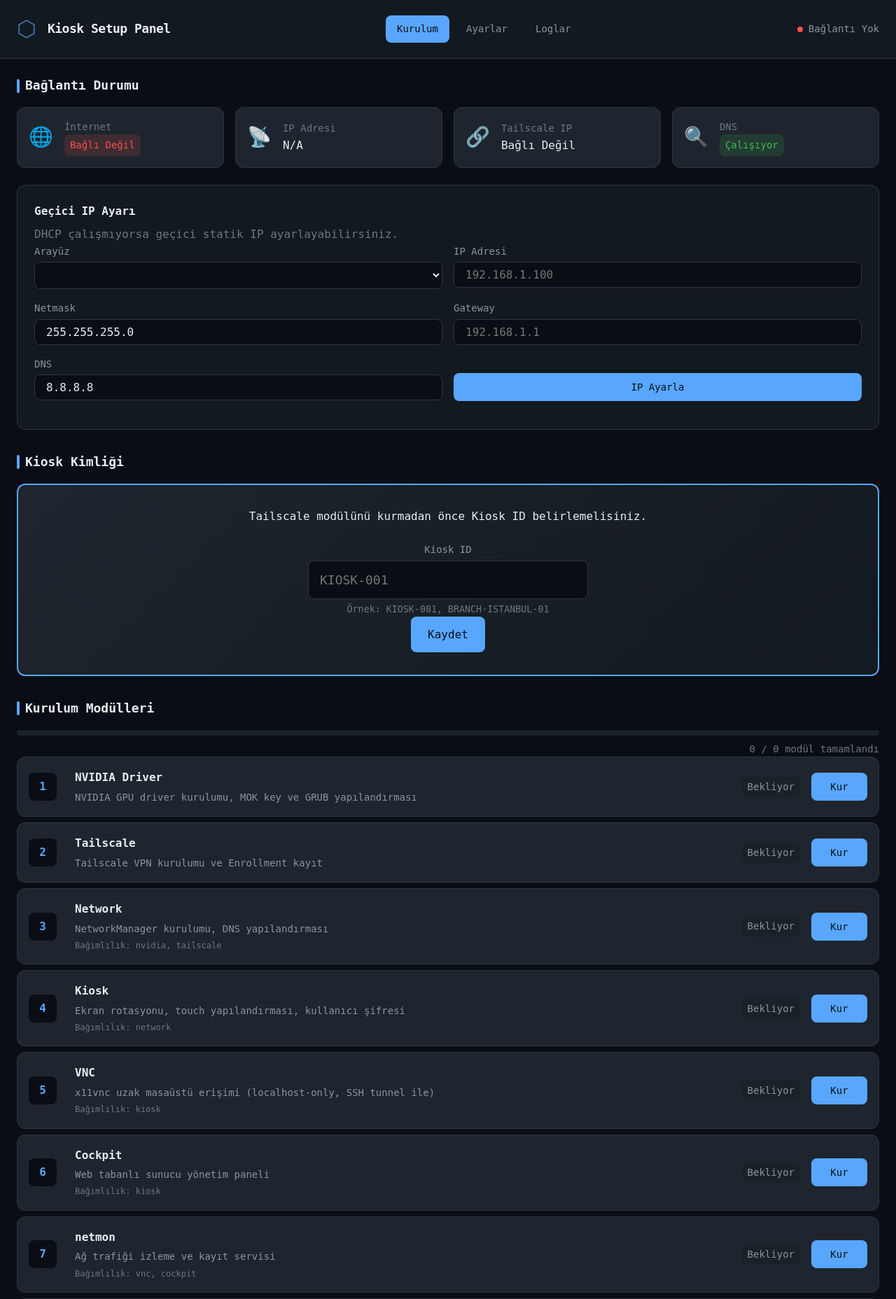
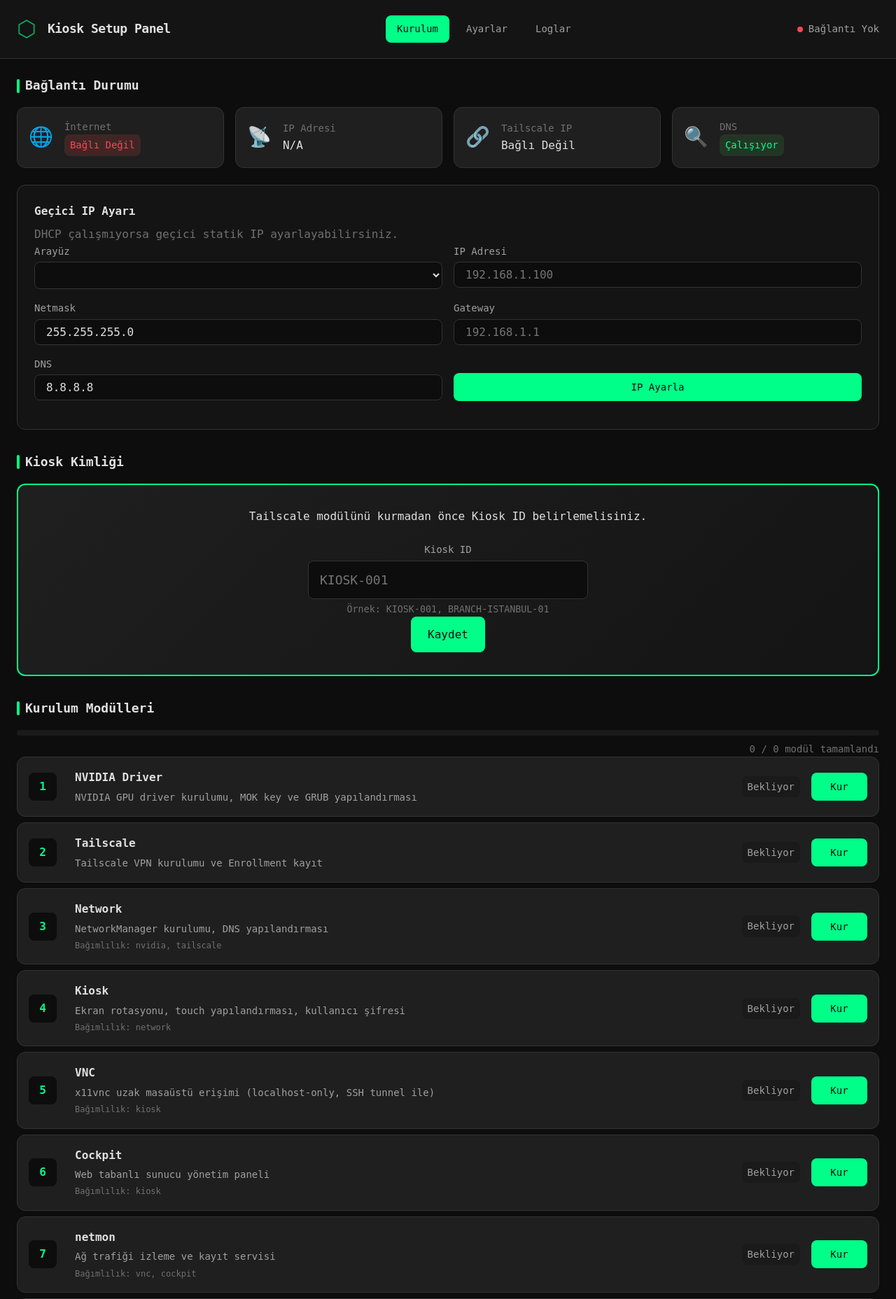
Before and after one commit to xofyy/kiosk-first-tailscale-setup, a Flask app: page / in a window 1280 px wide. Shown: the top 1856 px of the page at 70% size. Run offline with Flask 3, Linux system fonts and the light colour scheme; data that the repository does not hold is empty; parts of the project's set-up code (start-up, migrations or seed data) failed here and were passed over.

Commit message:
Enhance kiosk setup in install.sh by adding Chromium policy configuration for improved user experience. Update CSS for a new Neon Green + Dark Gray theme and prevent text selection in kiosk mode. Clean up debug logs in main.js and streamline data directory creation in kiosk scripts.

```diff
--- a/app/static/css/style.css
+++ b/app/static/css/style.css
@@ -3,23 +3,23 @@
    Modern, touch-friendly UI optimized for kiosk displays
    ============================================================================= */
 
-/* CSS Variables - Dark industrial theme */
+/* CSS Variables - Neon Green + Dark Gray Theme */
 :root {
-    --color-bg: #0a0e14;
-    --color-bg-secondary: #131920;
-    --color-bg-tertiary: #1a2129;
-    --color-surface: #1e252e;
-    --color-surface-hover: #252d38;
-    --color-border: #2d3640;
-    --color-text: #e6edf3;
-    --color-text-secondary: #8b949e;
-    --color-text-muted: #6e7681;
-    --color-primary: #58a6ff;
-    --color-primary-hover: #79b8ff;
-    --color-success: #3fb950;
-    --color-warning: #d29922;
-    --color-error: #f85149;
-    --color-accent: #a371f7;
+    --color-bg: #0d0d0d;
+    --color-bg-secondary: #141414;
+    --color-bg-tertiary: #1a1a1a;
+    --color-surface: #1f1f1f;
+    --color-surface-hover: #2a2a2a;
+    --color-border: #333333;
+    --color-text: #e0e0e0;
+    --color-text-secondary: #a0a0a0;
+    --color-text-muted: #707070;
+    --color-primary: #00ff88;
+    --color-primary-hover: #00cc6a;
+    --color-success: #00ff88;
+    --color-warning: #ffcc00;
+    --color-error: #ff4455;
+    --color-accent: #00ffaa;
     --font-family: 'JetBrains Mono', 'SF Mono', 'Fira Code', monospace;
     --font-size-base: 16px;
     --font-size-sm: 14px;
@@ -41,6 +41,20 @@
     box-sizing: border-box;
     margin: 0;
     padding: 0;
+    /* Metin seçimini engelle (kiosk modu için) */
+    -webkit-user-select: none;
+    -moz-user-select: none;
+    -ms-user-select: none;
+    user-select: none;
+    -webkit-touch-callout: none;
+}
+
+/* Input alanlarında seçime izin ver */
+input, textarea, [contenteditable="true"] {
+    -webkit-user-select: text;
+    -moz-user-select: text;
+    -ms-user-select: text;
+    user-select: text;
 }
 
 html {
--- a/app/static/js/main.js
+++ b/app/static/js/main.js
@@ -63,11 +63,6 @@ function showToast(message, type = 'info') {
 async function checkInternetStatus() {
     try {
         const data = await api.get('/system/internet');
-
-        // Debug log
-        console.log("API Response:", data);
-        console.log("conn-dns element:", document.getElementById('conn-dns'));
-        console.log("conn-internet element:", document.getElementById('conn-internet'));
 
         // Header status dot güncelle
         const statusDot = document.querySelector('.status-dot');
```
Also changed, not shown: 3 other files.
